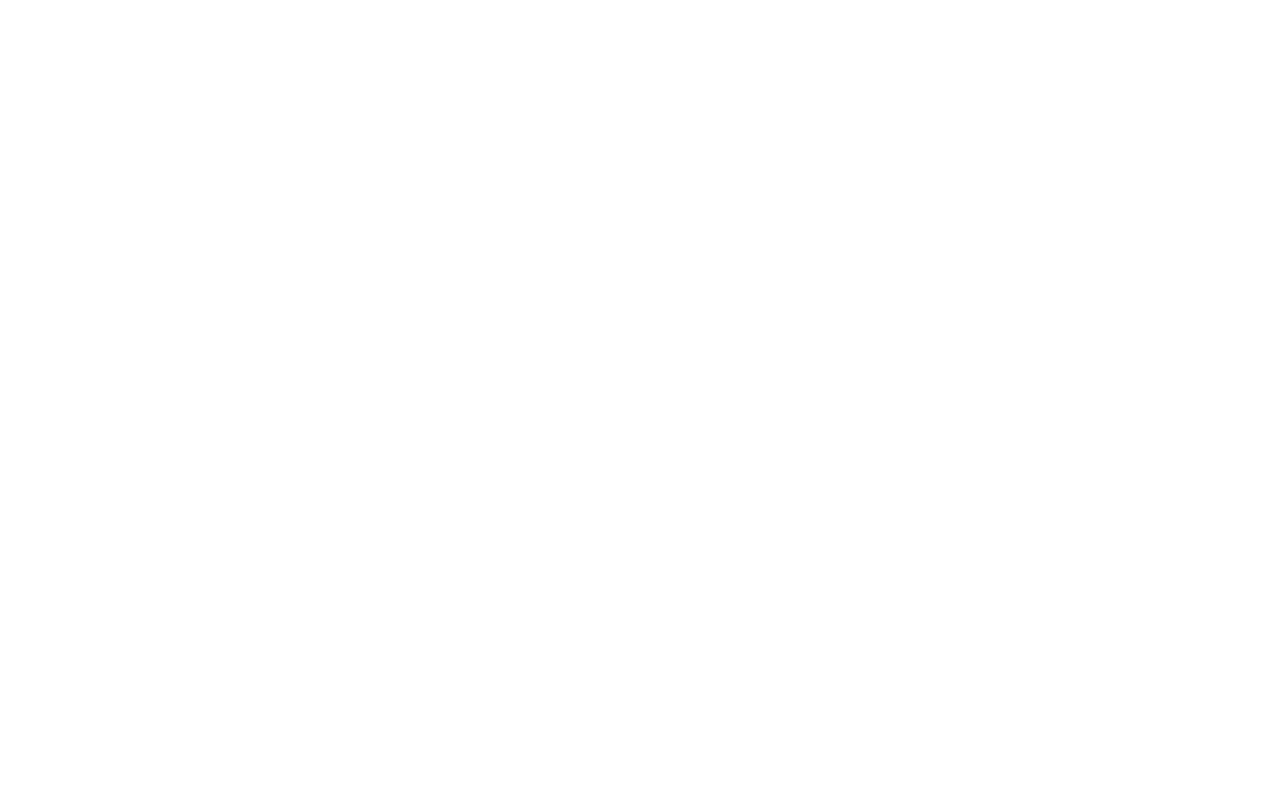
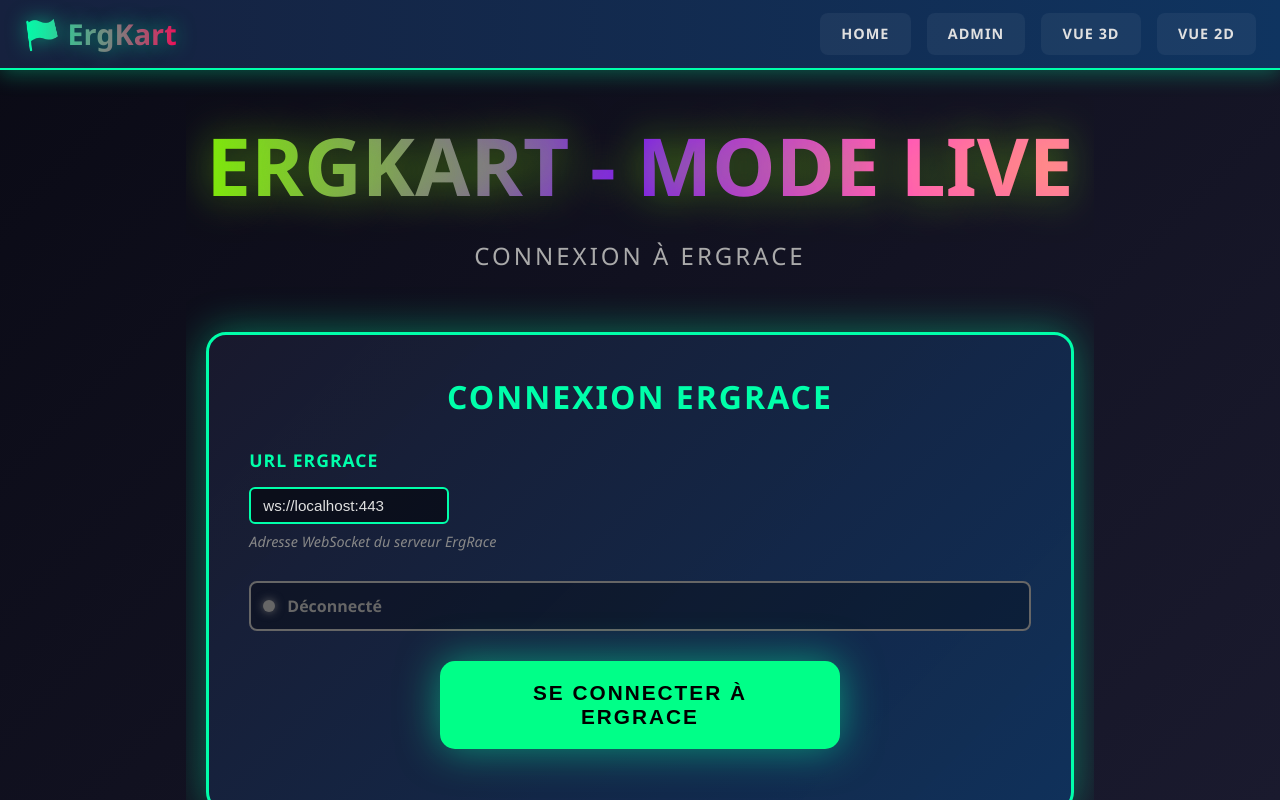
Before and after one commit to lukadscode/THE-RACE, a React (Vite) app in the folder web/: page /live-setup in a window 1280 px wide. Before the commit this address had no page. Built offline with nearby package versions, Linux system fonts and the light colour scheme.

Commit message:
Updated main.jsx

```diff
--- a/web/src/main.jsx
+++ b/web/src/main.jsx
@@ -6,6 +6,7 @@
 import Admin from './routes/Admin.jsx';
 import Display3D from './routes/Display3D.jsx';
 import Display2D from './routes/Display2D.jsx';
+import LiveSetup from './routes/LiveSetup.jsx';
 import './styles.css';
 import './countdown.css';
 
@@ -14,6 +15,7 @@
     <Routes>
       <Route element={<App />}>
         <Route path="/" element={<Home />} />
+        <Route path="/live-setup" element={<LiveSetup />} />
         <Route path="/admin" element={<Admin />} />
         <Route path="/display/3d" element={<Display3D />} />
         <Route path="/display/2d" element={<Display2D />} />
--- a/web/src/routes/Display3D.jsx
+++ b/web/src/routes/Display3D.jsx
@@ -19,6 +19,7 @@
     initAudio();
 
     const isDemo = searchParams.get('demo') === '1';
+    const isLive = searchParams.get('live') === '1';
 
     if (isDemo) {
       const numKarts = parseInt(searchParams.get('numKarts')) || 8;
@@ -36,6 +37,8 @@
       setDuration(duration);
       setSimulationConfig(config);
       setShowCountdown(true);
+    } else if (isLive) {
+      setShowCountdown(true);
     } else {
       const ws = connectRelay(null);
       setWsRef(ws);
@@ -48,10 +51,8 @@
 
   const handleCountdownComplete = useCallback(() => {
     setShowCountdown(false);
-    if (simulationConfig) {
-      const ws = connectRelay(simulationConfig);
-      setWsRef(ws);
-    }
+    const ws = connectRelay(simulationConfig);
+    setWsRef(ws);
   }, [simulationConfig]);
 
   return (
--- a/web/src/routes/Home.jsx
+++ b/web/src/routes/Home.jsx
@@ -50,7 +50,7 @@
       localStorage.setItem('simulation-config', JSON.stringify(config));
       navigate(`/display/3d?${params.toString()}`);
     } else {
-      navigate('/display/3d');
+      navigate('/live-setup');
     }
   };
 
--- /dev/null
+++ b/web/src/routes/LiveSetup.jsx
@@ -0,0 +1,306 @@
+import React, { useState, useEffect } from 'react';
+import { useNavigate } from 'react-router-dom';
+import { useGame } from '../engine/gameState.js';
+
+export default function LiveSetup() {
+  const navigate = useNavigate();
+  const { raceDef, setDuration } = useGame();
+  const [wsStatus, setWsStatus] = useState('disconnected');
+  const [ergRaceUrl, setErgRaceUrl] = useState('ws://localhost:443');
+  const [ws, setWs] = useState(null);
+
+  useEffect(() => {
+    return () => {
+      if (ws) {
+        ws.close();
+      }
+    };
+  }, [ws]);
+
+  const handleConnect = () => {
+    if (ws && ws.readyState === WebSocket.OPEN) {
+      ws.close();
+      setWs(null);
+      setWsStatus('disconnected');
+      return;
+    }
+
+    try {
+      setWsStatus('connecting');
+      const websocket = new WebSocket(ergRaceUrl);
+
+      websocket.onopen = () => {
+        console.log('[LiveSetup] Connected to ErgRace');
+        setWsStatus('connected');
+      };
+
+      websocket.onmessage = (evt) => {
+        try {
+          const data = JSON.parse(evt.data);
+          console.log('[LiveSetup] Received from ErgRace:', data);
+
+          if (data.race_definition) {
+            const def = data.race_definition;
+            console.log('[LiveSetup] Race definition received:', def);
+            useGame.getState().setRaceDef(def);
+            if (def.duration) {
+              setDuration(def.duration);
+            }
+          }
+        } catch (e) {
+          console.error('[LiveSetup] Error parsing message:', e);
+        }
+      };
+
+      websocket.onerror = (error) => {
+        console.error('[LiveSetup] WebSocket error:', error);
+        setWsStatus('error');
+      };
+
+      websocket.onclose = () => {
+        console.log('[LiveSetup] Disconnected from ErgRace');
+        setWsStatus('disconnected');
+      };
+
+      setWs(websocket);
+    } catch (error) {
+      console.error('[LiveSetup] Connection error:', error);
+      setWsStatus('error');
+    }
+  };
+
+  const handleStartRace = () => {
+    if (raceDef) {
+      navigate('/display/3d?live=1');
+    }
+  };
+
+  const formatDuration = (ms) => {
+    if (!ms) return 'N/A';
+    const minutes = Math.floor(ms / 60000);
+    const seconds = Math.floor((ms % 60000) / 1000);
+    return `${minutes}:${seconds.toString().padStart(2, '0')}`;
+  };
+
+  const getStatusColor = () => {
+    switch (wsStatus) {
+      case 'connected': return '#00ff88';
+      case 'connecting': return '#ffaa00';
+      case 'error': return '#ff4444';
+      default: return '#666';
+    }
+  };
+
+  const getStatusText = () => {
+    switch (wsStatus) {
+      case 'connected': return 'Connecté';
+      case 'connecting': return 'Connexion...';
+      case 'error': return 'Erreur';
+      default: return 'Déconnecté';
+    }
+  };
+
+  return (
+    <div className="home-container">
+      <div className="home-hero">
+        <h1 className="hero-title">ERGKART - MODE LIVE</h1>
+        <p className="hero-subtitle">Connexion à ErgRace</p>
+      </div>
+
+      <div className="config-panel">
+        <h2 className="config-title">Connexion ErgRace</h2>
+
+        <div className="config-section">
+          <label className="config-label">URL ErgRace</label>
+          <input
+            type="text"
+            value={ergRaceUrl}
+            onChange={(e) => setErgRaceUrl(e.target.value)}
+            className="config-input"
+            placeholder="ws://localhost:443"
+            disabled={wsStatus === 'connected' || wsStatus === 'connecting'}
+          />
+          <div className="config-hint">
+            Adresse WebSocket du serveur ErgRace
+          </div>
+        </div>
+
+        <div className="config-section">
+          <div style={{
+            display: 'flex',
+            alignItems: 'center',
+            gap: '12px',
+            padding: '12px',
+            background: 'rgba(0,0,0,0.3)',
+            borderRadius: '8px',
+            border: `2px solid ${getStatusColor()}`
+          }}>
+            <div style={{
+              width: '12px',
+              height: '12px',
+              borderRadius: '50%',
+              background: getStatusColor(),
+              boxShadow: `0 0 10px ${getStatusColor()}`
+            }} />
+            <span style={{ color: getStatusColor(), fontWeight: 'bold' }}>
+              {getStatusText()}
+            </span>
+          </div>
+        </div>
+
+        <button
+          className="btn-start-race"
+          onClick={handleConnect}
+          style={{
+            background: wsStatus === 'connected' ? '#ff4444' : '#00ff88',
+            marginBottom: '20px'
+          }}
+        >
+          <span className="btn-text">
+            {wsStatus === 'connected' ? 'Déconnecter' : 'Se connecter à ErgRace'}
+          </span>
+        </button>
+
+        {raceDef && (
+          <>
+            <div className="config-section" style={{
+              marginTop: '30px',
+              padding: '20px',
+              background: 'rgba(0, 255, 136, 0.1)',
+              borderRadius: '12px',
+              border: '2px solid #00ff88'
+            }}>
+              <h3 style={{
+                color: '#00ff88',
+                marginBottom: '15px',
+                fontSize: '1.2rem',
+                fontWeight: 'bold'
+              }}>
+                Configuration de Course Reçue
+              </h3>
+
+              <div style={{ marginBottom: '15px' }}>
+                <label className="config-label">Nom de l'événement</label>
+                <div style={{
+                  padding: '10px',
+                  background: 'rgba(0,0,0,0.3)',
+                  borderRadius: '6px',
+                  color: '#fff',
+                  fontWeight: 'bold'
+                }}>
+                  {raceDef.event_name || 'N/A'}
+                </div>
+              </div>
+
+              <div style={{
+                display: 'grid',
+                gridTemplateColumns: '1fr 1fr 1fr',
+                gap: '15px',
+                marginBottom: '15px'
+              }}>
+                <div>
+                  <label className="config-label">Type</label>
+                  <div style={{
+                    padding: '10px',
+                    background: 'rgba(0,0,0,0.3)',
+                    borderRadius: '6px',
+                    color: '#fff'
+                  }}>
+                    {raceDef.duration_type === 'time' ? 'Temps' : 'Distance'}
+                  </div>
+                </div>
+                <div>
+                  <label className="config-label">Durée</label>
+                  <div style={{
+                    padding: '10px',
+                    background: 'rgba(0,0,0,0.3)',
+                    borderRadius: '6px',
+                    color: '#fff'
+                  }}>
+                    {formatDuration(raceDef.duration)}
+                  </div>
+                </div>
+                <div>
+                  <label className="config-label">Rameurs</label>
+                  <div style={{
+                    padding: '10px',
+                    background: 'rgba(0,0,0,0.3)',
+                    borderRadius: '6px',
+                    color: '#fff'
+                  }}>
+                    {raceDef.boats?.length || 0}
+                  </div>
+                </div>
+              </div>
+
+              <div>
+                <label className="config-label">Liste des Rameurs</label>
+                <div style={{
+                  display: 'grid',
+                  gridTemplateColumns: 'repeat(auto-fill, minmax(200px, 1fr))',
+                  gap: '10px',
+                  marginTop: '10px'
+                }}>
+                  {raceDef.boats?.map((boat, idx) => (
+                    <div key={idx} style={{
+                      padding: '12px',
+                      background: 'rgba(0,0,0,0.4)',
+                      borderRadius: '8px',
+                      border: '1px solid rgba(0, 255, 136, 0.3)',
+                      display: 'flex',
+                      alignItems: 'center',
+                      gap: '10px'
+                    }}>
+                      <span style={{
+                        background: '#00ff88',
+                        color: '#000',
+                        width: '28px',
+                        height: '28px',
+                        borderRadius: '50%',
+                        display: 'flex',
+                        alignItems: 'center',
+                        justifyContent: 'center',
+                        fontWeight: 'bold',
+                        fontSize: '0.9rem'
+                      }}>
+                        {boat.lane_number}
+                      </span>
+                      <span style={{ color: '#fff', fontWeight: '500' }}>
+                        {boat.name || `Lane ${boat.lane_number}`}
+                      </span>
+                    </div>
+                  ))}
+                </div>
+              </div>
+            </div>
+
+            <button
+              className="btn-start-race"
+              onClick={handleStartRace}
+              style={{ marginTop: '20px' }}
+            >
+              <span className="btn-icon">🏁</span>
+              <span className="btn-text">Lancer la Course</span>
+            </button>
+          </>
+        )}
+
+        {wsStatus === 'connected' && !raceDef && (
+          <div style={{
+            padding: '15px',
+            background: 'rgba(255, 170, 0, 0.1)',
+            borderRadius: '8px',
+            border: '2px solid #ffaa00',
+            color: '#ffaa00',
+            textAlign: 'center',
+            marginTop: '20px'
+          }}>
+            En attente de la configuration de course depuis ErgRace...
+            <br />
+            <small>Chargez une course dans ErgRace pour voir sa configuration</small>
+          </div>
+        )}
+      </div>
+    </div>
+  );
+}
```
